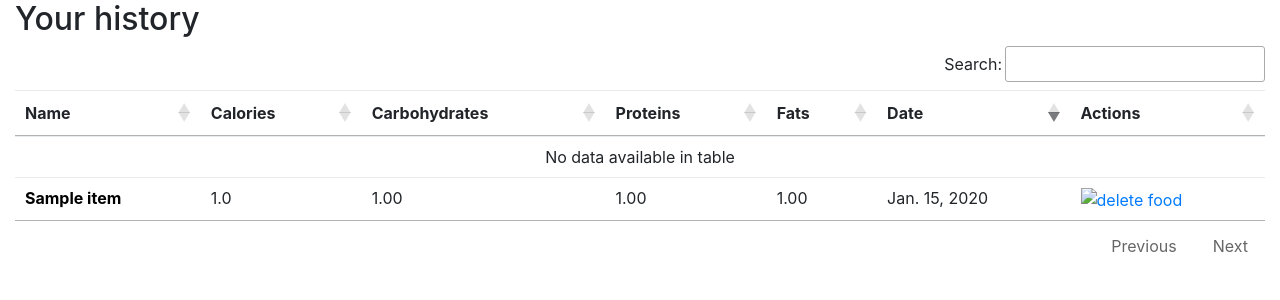
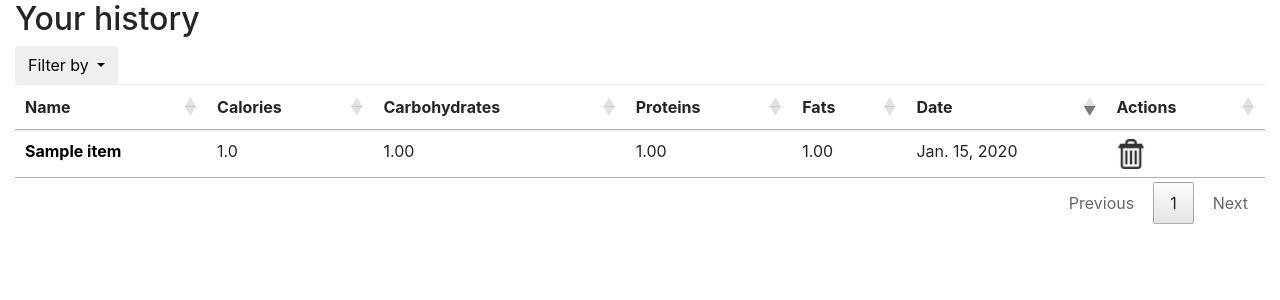
Before and after one commit to antontortosa/MacroCalculator, a Django app: page /profile/1/history/ in a window 1280 px wide. Shown: the part 56-356 px from the top of the page. Run offline with Django 3.2, Linux system fonts and the light colour scheme; tables that the repository leaves empty hold one stand-in row (values such as "Sample post"); some libraries are stand-ins or nearby versions.

Commit message:
Anadido filtrado basico por nombre

```diff
--- a/MacroCalculator/app_1/templates/app_1/history.html
+++ b/MacroCalculator/app_1/templates/app_1/history.html
@@ -1,26 +1,30 @@
 {% extends "base_generic.html" %}
 {% block title %}History{% endblock %}
 {% block content %}
+{% load static %}
 
 <script type="text/javascript">
   $(document).ready(function() {
 
     var table = $('#table1').DataTable({
-        "dom": '<"top"f>rt<"bottom"p><"clear">',
+        "dom": '<"top">rt<"bottom"p><"clear">',
 		"order": [[ 5, "desc" ]],
-		"pageLength": 50
+		"pageLength": 50,
     });
 
-    table.columns().every( function () {
-    	var that = this;
+/*
+    jQuery("#buttonfilter").click(function(event){
+    	event.preventDefault();
+    	$("#dlDropDown").dropdown("toggle");
+    	return false;
+    });*/
 
-   		 jQuery( 'input', this.footer() ).on( 'keyup change', function () {
-    		if ( that.search() !== this.value ) {
-    			that
+
+	 jQuery("#namefilter").keyup(function () {
+	     table
+        .columns( 0 )
         .search( this.value )
         .draw();
-        	}
-   		 });
 	 });
 
 });
@@ -33,26 +37,24 @@
 
 	<h2>Your history</h2>
 
-      <!--div class="input-group" id="adv-search">
-        <input type="text" class="form-control" placeholder="Search for objective" />
-        <div class="btn-group">
-          <div class="dropdown dropdown-lg">
-            <button type="button" class="btn btn-secondary dropdown-toggle" data-toggle="dropdown" aria-expanded="true"><span class="caret"></span></button>
-            <div class="dropdown-menu dropdown-menu-right" role="menu">
-              <form class="form-horizontal" role="form">
-                <div class="form-group">
-                  <label for="contain">Calories</label>
-                  <input class="form-control" type="number" name="calories" id="calories" min="0" max="15000" />
+	<div class="input-group">
+		<div class="input-group-btn search-panel">
+		   <button type="button" class="btn btn-default dropdown-toggle" data-toggle="dropdown">
+				<span id="search_concept">Filter by</span> <span class="caret"></span>
+		   </button>
+
+			<div class="dropdown-menu" role="menu" style="width:600px !important;">
+				<form>
+					<div class="form-group form-inline">
+						<label for="namefilter">Name: </label>
+						<input id="namefilter" class="form-control" type="text" />
 					</div>
 				</form>
 			</div>
 		</div>
+	</div>
 
 
-
-          <button type="button" class="btn btn-primary"><span class="glyphicon glyphicon-search" aria-hidden="true"></span></button>
-        </div>
-      </div-->
 
 	<table id="table1" class="table">
 	 <thead>
@@ -67,7 +69,7 @@
 	  </tr>
 	 </thead>
 	 <tbody>
-		 <tbody>
+
 	{% if items_history %}
 	{% for dup in items_history %}
 		<tr>
@@ -78,14 +80,14 @@
 			<td>{{ dup.ITEM.tot_fat|floatformat:2  }}</td>
 			<td>{{ dup.DATE }}</td>
 			<td><a href="/profile/{{ user_id }}/item/{{ dup.ITEM.id }}/delete">
-                    <img border="0" alt="delete food" src="" width="30" height="30    ">
+				<img border="0" alt="delete food" src="{% static 'images/delete.png' %}" width="30" height="30    ">
 			</a></td>
 		</tr>
 	{% endfor %}
 	{% endif %}
 	 </tbody>
 	</table>
-	</div>
+
 </div>
 
 
```
Also changed, not shown: MacroCalculator/app_1/static/css/styles.css (line endings or trailing spaces). Lines whose indentation alone changed are shown as unchanged.
